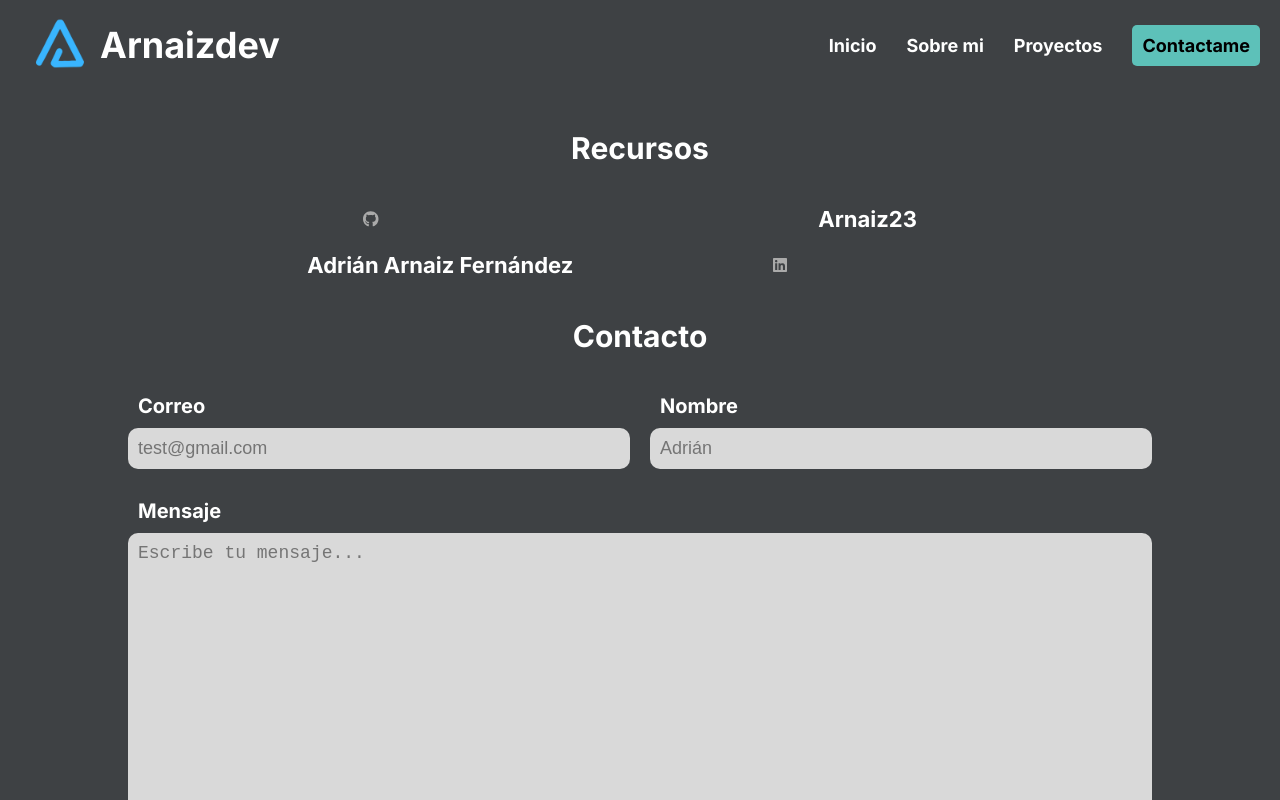
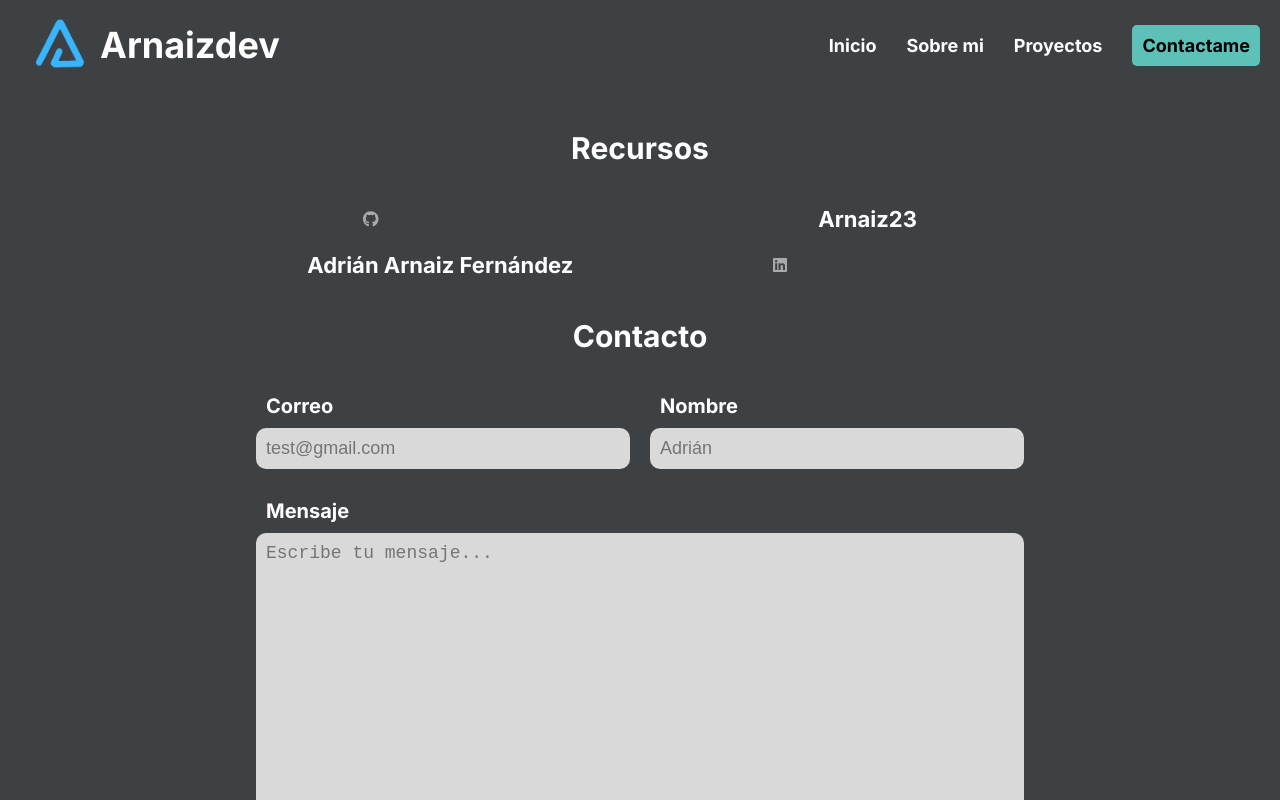
Before and after one commit to Arnaiz23/arnaizdev, a Next.js app: page /contact in a window 1280 px wide. Shown: the top 800 px of the page. Built offline with nearby package versions, Linux system fonts and the light colour scheme.

Commit message:
style: 💄 Update the width of the formContainer

```diff
--- a/styles/Contact.module.css
+++ b/styles/Contact.module.css
@@ -8,7 +8,7 @@
 }
 
 .formContainer {
-  width: 80%;
+  width: 60%;
   margin: auto;
   /* display: grid; */
   /* grid-template-rows: 1fr 1fr; */
@@ -82,6 +82,12 @@
   background-color: var(--primary-green);
 }
 
+@media screen and (max-width: 1200px) {
+  .formContainer {
+    width: 80%;
+  }
+}
+
 @media screen and (max-width: 800px) {
   .row {
     flex-direction: column;
```
